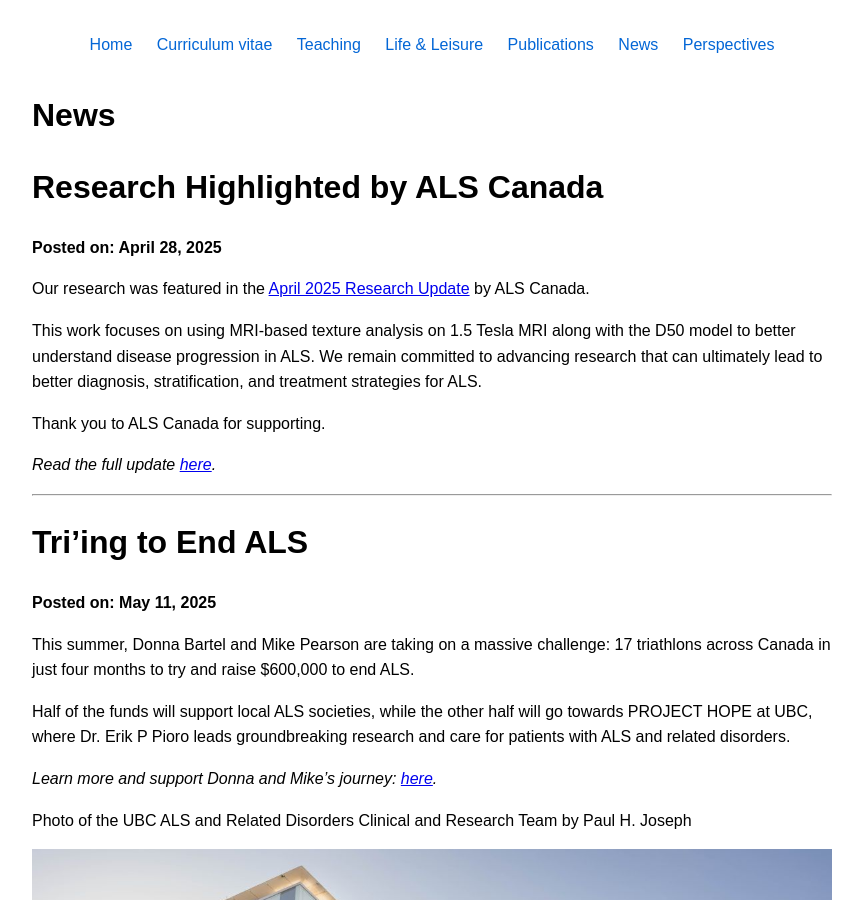
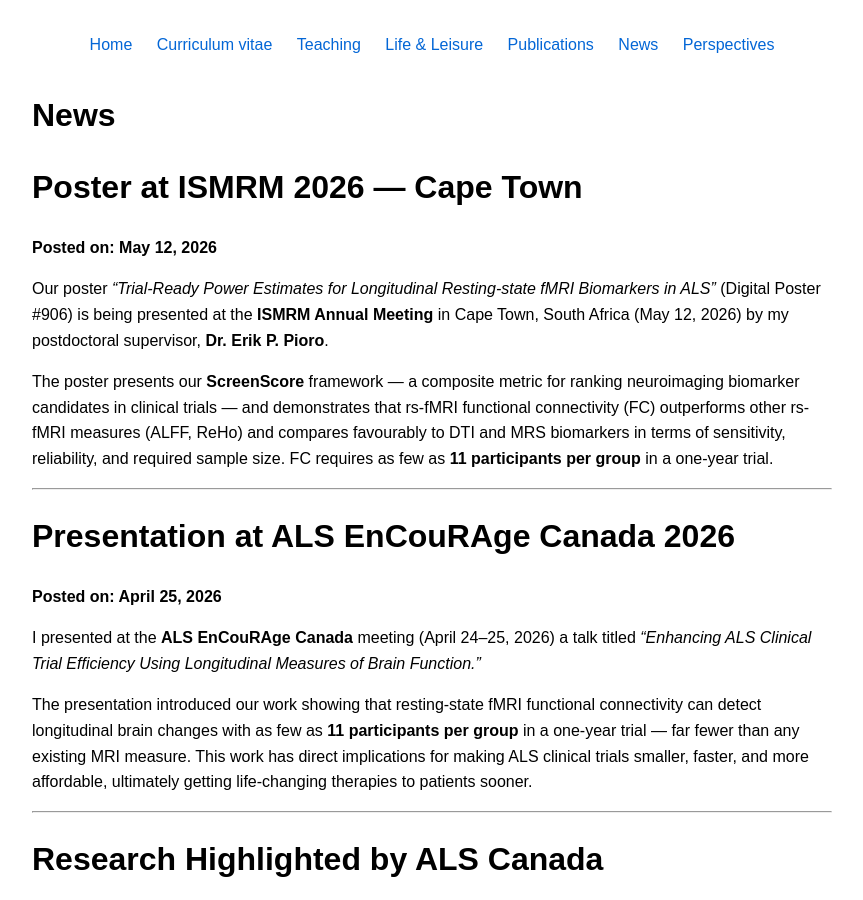
Before and after one commit to Pedram-Parnianpour/pedram-parnianpour.github.io, a Jekyll site: the page built from News.md, in a window 1280 px wide and 900 px high. Shown: the whole window, without its empty margins (208-1071 px from the left). Built offline with Jekyll 4.4.1, drawn with Linux system fonts in a browser that asks for light colours; our own code applies the rules of GitHub Pages for plain Markdown files.

Commit message:
Add ISMRM 2026 Cape Town poster and ALS EnCouRAge 2026 presentation news posts

```diff
--- a/News.md
+++ b/News.md
@@ -1,6 +1,32 @@
+---
+layout: default
+title: News
+---
+
 # News
 
+# Poster at ISMRM 2026 — Cape Town
+
+**Posted on: May 12, 2026**
+
+Our poster *"Trial-Ready Power Estimates for Longitudinal Resting-state fMRI Biomarkers in ALS"* (Digital Poster #906) is being presented at the **ISMRM Annual Meeting** in Cape Town, South Africa (May 12, 2026) by my postdoctoral supervisor, **Dr. Erik P. Pioro**.
+
+The poster presents our **ScreenScore** framework — a composite metric for ranking neuroimaging biomarker candidates in clinical trials — and demonstrates that rs-fMRI functional connectivity (FC) outperforms other rs-fMRI measures (ALFF, ReHo) and compares favourably to DTI and MRS biomarkers in terms of sensitivity, reliability, and required sample size. FC requires as few as **11 participants per group** in a one-year trial.
+
+---
+
+# Presentation at ALS EnCouRAge Canada 2026
+
+**Posted on: April 25, 2026**
+
+I presented at the **ALS EnCouRAge Canada** meeting (April 24–25, 2026) a talk titled *"Enhancing ALS Clinical Trial Efficiency Using Longitudinal Measures of Brain Function."*
+
+The presentation introduced our work showing that resting-state fMRI functional connectivity can detect longitudinal brain changes with as few as **11 participants per group** in a one-year trial — far fewer than any existing MRI measure. This work has direct implications for making ALS clinical trials smaller, faster, and more affordable, ultimately getting life-changing therapies to patients sooner.
+
+---
+
 # Research Highlighted by ALS Canada
+
 **Posted on: April 28, 2025**
 
 Our research was featured in the [April 2025 Research Update](https://als.ca/news/research-update-april-2025/) by ALS Canada.
@@ -13,7 +39,8 @@ Thank you to ALS Canada for supporting.
 
 ---
 
-# Tri’ing to End ALS
+# Tri'ing to End ALS
+
 **Posted on: May 11, 2025**
 
 This summer, Donna Bartel and Mike Pearson are taking on a massive challenge: 17 triathlons across Canada in just four months to try and raise $600,000 to end ALS.
@@ -23,6 +50,5 @@ Half of the funds will support local ALS societies, while the other half will go
 *Learn more and support Donna and Mike's journey: [here](https://www.centreforbrainhealth.ca/news/triing-to-end-als-one-race-at-a-time/).*
 
 Photo of the UBC ALS and Related Disorders Clinical and Research Team by Paul H. Joseph
-<p align="center">
-  <img src="assets/dmcbh.jpg" alt="UBC ALS and Related Disorders Team" style="width:100%; max-width:800px;">
-</p>
+
+![UBC ALS and Related Disorders Team](https://pedram-parnianpour.github.io/assets/dmcbh.jpg)
```
